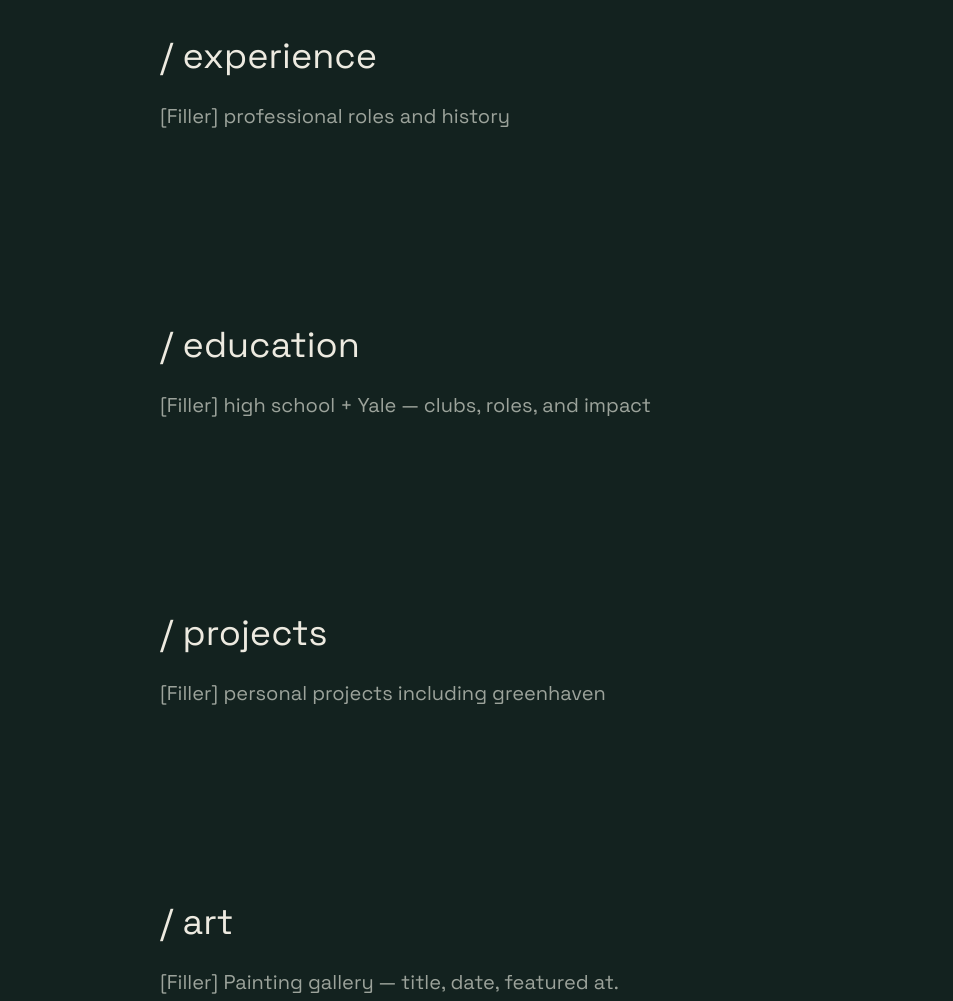
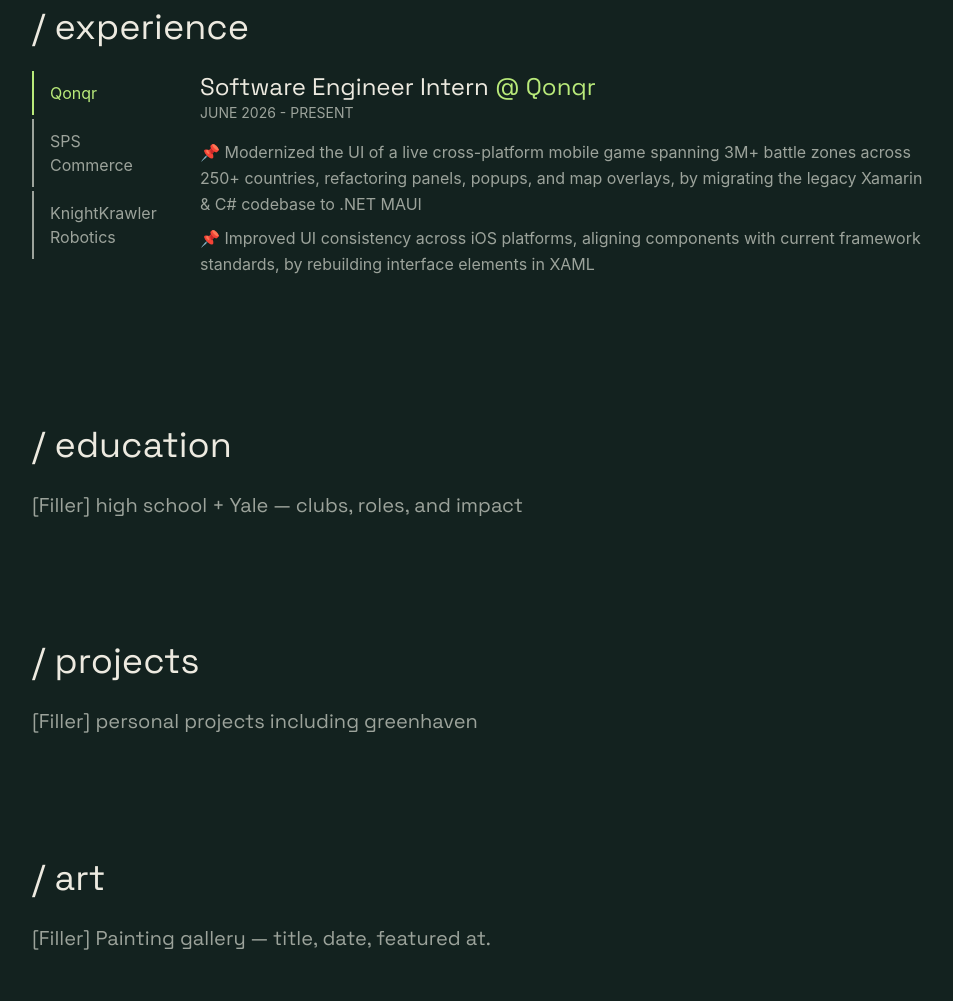
Before and after one commit to afomiamesfin/personal-portfolio, an Astro site: page / in a window 1280 px wide. Shown: the part 640-1641 px from the top of the page, without its empty margins (32-985 px from the left). Built offline with nearby package versions, Linux system fonts and the light colour scheme; Astro itself is replaced by a stand-in of ours.

Commit message:
experience section

```diff
--- a/LEARNING_LOG.md
+++ b/LEARNING_LOG.md
@@ -46,3 +46,13 @@
 - to change your icon pic, just go to favicon.io & upload the desired image, then replace all the favicon files in public (just paste in the new ones and agree when it prompts you to replace the existing files with the same name) since you already have the framework for them set up in BaseLayout.astro
 - to clarify different behviors in desktop vs mobile you can do flex-col and md:flex-row. like md is the trigger to define behaviors on a phone-like screen
 - remember to give different qualities to chunks of text in the same paragraph you just use <span class="qualities to apply">text to apply it to<span>
+
+session 5 - 7/17
+- doing name?.class.add or remove allows you to edit the modifiers like flex placement or text color after some condition is met (using javascript)
+- learned a lot about mapping data! format:
+{array.map((nameData) =>
+    <li class="manipulators"> text </li>
+)}
+- querySelectorAll('.experience-panel') — returns all elements with that class as a list, not just one. You'll then forEach over that list to check/change each one, versus getElementById which always hands you a single specific element.
+- Any data-whatever attribute in your HTML becomes accessible in JS as element.dataset.whatever.
+- @lt; and @gt; is how you print < or > without triggering HTML
--- a/src/layouts/BaseLayout.astro
+++ b/src/layouts/BaseLayout.astro
@@ -115,4 +115,35 @@
         })
     </script>
 
+    <script>
+        const tabs = document.querySelectorAll<HTMLElement>('.experience-tab');
+        const panels = document.querySelectorAll<HTMLElement>('.experience-panel');
+
+        tabs.forEach((tab) => {
+            tab.addEventListener('click', () => {
+                const company = tab.dataset.company;
+
+                // show only the panel whose data-company matches this button
+                panels.forEach((panel) => {
+                    if (panel.dataset.company === company) {
+                        panel.classList.remove('hidden');
+                    } else {
+                        panel.classList.add('hidden');
+                    }
+                });
+
+                // re-color all buttons: accent for the clicked one, muted for the rest
+                tabs.forEach((t) => {
+                    if (t === tab) {
+                        t.classList.add('text-accent', 'border-accent');
+                        t.classList.remove('text-muted', 'border-border');
+                    } else {
+                        t.classList.add('text-muted', 'border-border');
+                        t.classList.remove('text-accent', 'border-accent');
+                    }
+                });
+            });
+        });
+    </script>
+
 </html>
--- a/src/pages/index.astro
+++ b/src/pages/index.astro
@@ -1,17 +1,51 @@
 ---
 import BaseLayout from "../layouts/BaseLayout.astro";
 const base = import.meta.env.BASE_URL; // for me BASE_URL is /portfolio/
+
+const experience = [
+    {
+        company: "Qonqr",
+        role: "Software Engineer Intern",
+        dates: "JUNE 2026 - PRESENT ",
+        bullets: [
+            "Modernized the UI of a live cross-platform mobile game spanning 3M+ battle zones across 250+ countries, refactoring panels, popups, and map overlays, by migrating the legacy Xamarin & C# codebase to .NET MAUI",
+            "Improved UI consistency across iOS platforms, aligning components with current framework standards, by rebuilding interface elements in XAML"
+        ]
+    },
+    {
+        company: "SPS Commerce",
+        role: "Microsoft Market Team Intern",
+        dates: "JUNE 2025 - AUGUST 2025",
+        bullets: [
+            "Enabled global client onboarding by resolving 44 Salesforce support tickets and configuring 5+ new data environments for 20+ clients across 4 continents",
+            "Strengthened cross-team technical workflows and cloud environment management by utilizing Jira, Confluence, Postman, VMWare, and mRemoteNG",
+            "Built foundational cloud and data infrastructure expertise, completing Microsoft Azure Fundamentals coursework, through a 3-day technical bootcamp covering EDI, DEMEDI methodology, and SQL Server Management Studio"
+        ]
+    },
+    {
+        company: "KnightKrawler Robotics",
+        role: "Autonomous Controls Lead (2025), Team Operations Captain (2026)",
+        dates: "SEP 2023 - MAY 2026",
+        bullets: [
+            "Produced flexible and efficient Java-based autonomous robotics software using tools like Pathplanner",
+            "Standardized onboarding by authoring 53 software and executive training documents"
+        ]
+    }
+]
 ---
 <BaseLayout title="home">
 
     <!-- about -->
     <section id="about" class="items-center gap-12 text-4xl pt-24 pb-12 px-8 flex flex-col md:flex-row justify-center font-serif">
         <!-- photo -->
-        <div class="w-75 h-75 rounded-2xl bg-card border border-accent shrink-0"></div>
+        <img
+            src={`${base}headshot.png`}
+            alt="Afomia Mesfin"
+            class="w-75 h-75 rounded-2xl bg-card border border-accent shrink-0 object-cover">
         <!-- text -->
         <div>
             <h1 class="text-4xl mb-6 text-accent">Welcome!</h1>
-            <p class="leading-relaxed text-lg text-muted font-serif w-lg mb-6">
+            <p class="leading-relaxed text-lg text-muted font-serif w-xl mb-6">
                 I'm <span class="text-accent">Afomia Mesfin</span>, an 18-year-old <span class="text-accent">developer,
                 artist, and climate-tech enthusiast</span> from <span class="text-accent">Ethiopia</span> and New Brighton, <span class="text-accent">Minnesota</span> !!
                 I'm passionate about the <span class="text-accent">ethicality, environmental impact, and social influence</span> of <span class="text-accent">tech</span> development.
@@ -65,18 +99,50 @@
     </section>
 
     <!-- experience -->
-    <section id="experience" class="py-24 px-8 flex justify-center">
-        <div class="w-full max-w-4xl">
+    <section id="experience" class="pt-24 pb-12 px-8 flex justify-center">
+        <div class="w-full max-w-4xl lg:max-w-6xl">
             <h1 class="font-serif text-4xl font-light text-text mb-6">/ experience</h1>
-            <p class="leading-relaxed text-xl text-muted font-serif">
-                [Filler] professional roles and history
-            </p>
+            <div class="flex gap-10 w-4xl">
+                <!-- left: button list stacked vertically -->
+                <div class="flex flex-col gap-1 w-32 md-48 shrink-0">
+                    {experience.map((job) => (
+                        <button data-company={job.company}
+                            class:list={[
+                                "experience-tab text-left py-2.5 pl-4 border-l-2 text-sm md:text-base",
+                                job === experience[0] ? "border-accent text-accent" : "border-border text-muted",
+                            ]}
+                        >
+                            {job.company}
+                        </button>
+                    ))}
+                </div>
+
+                 <!-- right: data -->
+                <div class="flex-1">
+                    {experience.map((job) => (
+                        <div data-company={job.company}
+                        class:list={["experience-panel mb-10", job !== experience[0] && "hidden"]}>
+                            <h3 class="font-serif text-2xl font-light text-text">
+                                {job.role} <span class="text-accent">@ {job.company} </span>
+                            </h3>
+                            <p class="text-sm text-muted mb-4">
+                                {job.dates}
+                            </p>
+                            <ul class="space-y-2">
+                                {job.bullets.map((bullet) =>
+                                        <li class="text-muted leading-relaxed">📌 {bullet}</li>
+                                )}
+                            </ul>
+                        </div>
+                    ))}
+                </div>
+            </div>
         </div>
     </section>
 
     <!-- education -->
-    <section id="education" class="py-24 px-8 flex justify-center">
-        <div class="w-full max-w-4xl">
+    <section id="education" class="py-15 px-8 flex justify-center">
+        <div class="w-full max-w-4xl lg:max-w-6xl">
             <h1 class="font-serif text-4xl font-light text-text mb-6">/ education</h1>
             <p class="leading-relaxed text-xl text-muted font-serif">
                 [Filler] high school + Yale — clubs, roles, and impact
@@ -85,8 +151,8 @@
     </section>
 
     <!-- projects -->
-    <section id="projects" class="py-24 px-8 flex justify-center">
-        <div class="w-full max-w-4xl">
+    <section id="projects" class="py-15 px-8 flex justify-center">
+        <div class="w-full max-w-4xl lg:max-w-6xl">
             <h1 class="font-serif text-4xl font-light text-text mb-6">/ projects</h1>
             <p class="leading-relaxed text-xl text-muted font-serif">
                 [Filler] personal projects including greenhaven
@@ -95,8 +161,8 @@
     </section>
 
     <!-- art -->
-    <section id="art" class="py-24 px-8 flex justify-center">
-        <div class="w-full max-w-4xl">
+    <section id="art" class="py-15 px-8 flex justify-center">
+        <div class="w-full max-w-4xl lg:max-w-6xl">
             <h1 class="font-serif text-4xl font-light text-text mb-6">/ art</h1>
             <p class="leading-relaxed text-xl text-muted font-serif">
                 [Filler] Painting gallery — title, date, featured at.
```
Also changed, not shown: public/headshot.png (added).
